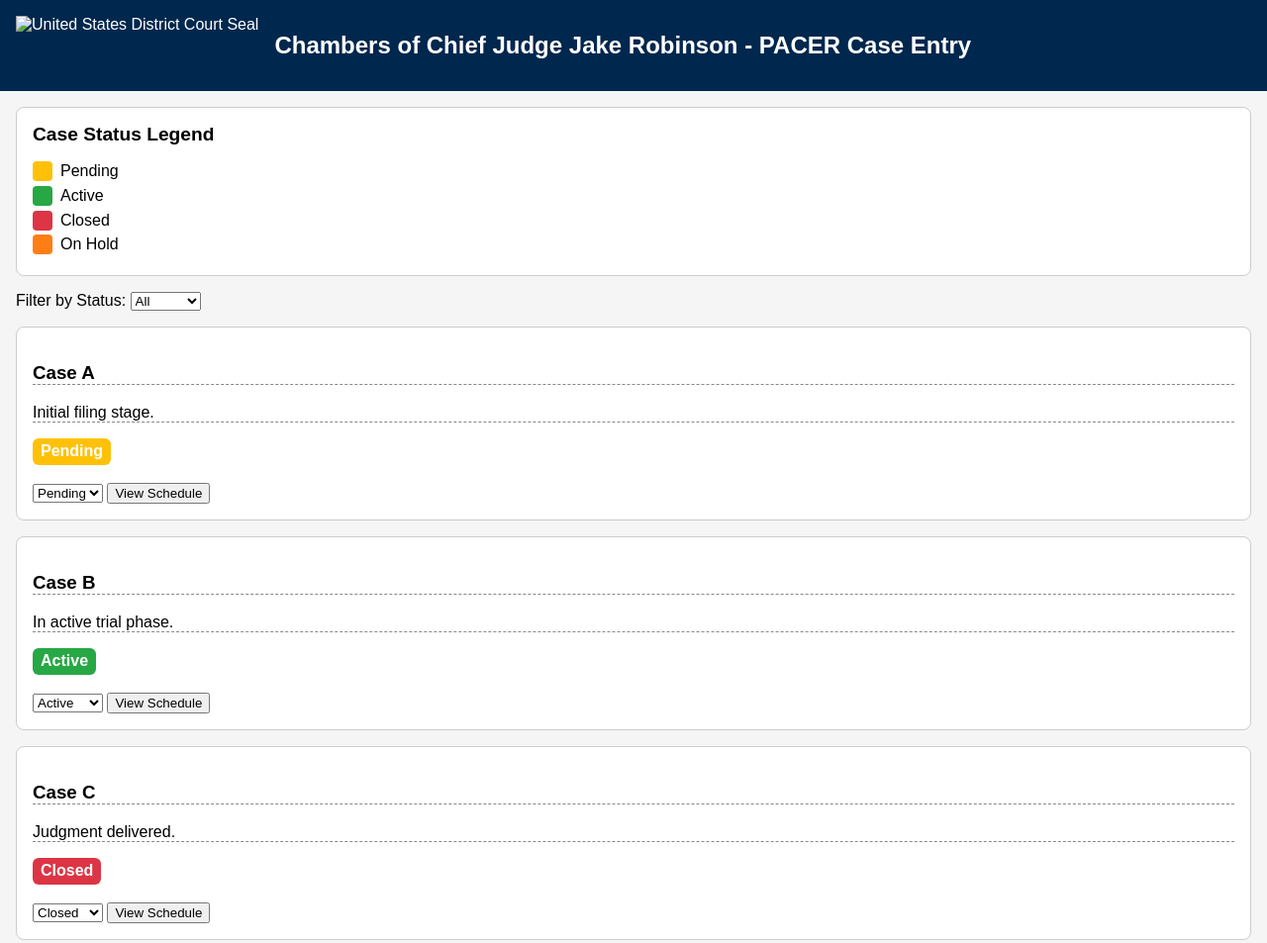
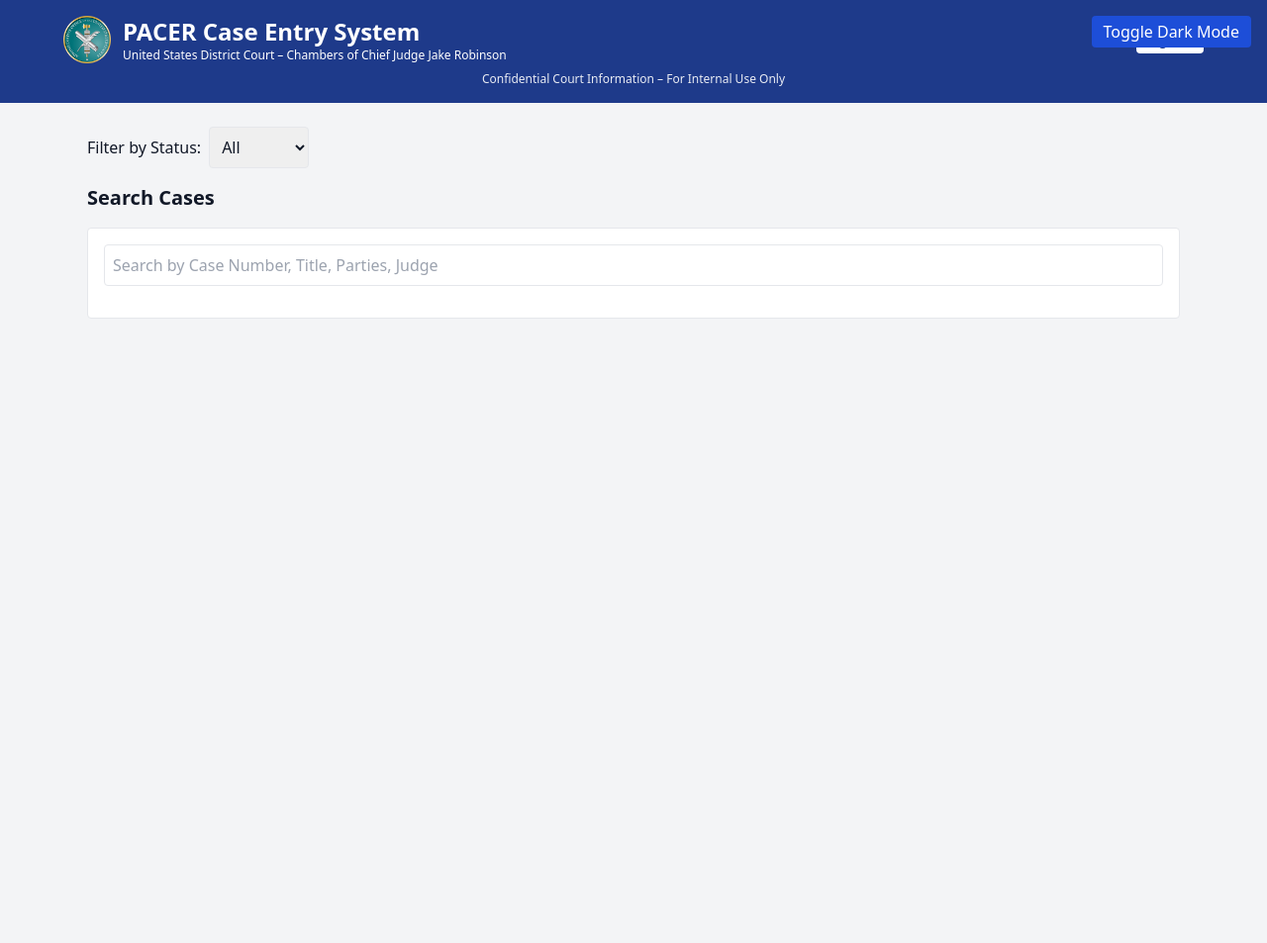
Before and after one commit to GJordan416/jmrclerk, a plain HTML site: page test.html in a window 1280 px wide. Shown: the whole page at 99% size. After the commit the page ends 800 px from the top, so only its background shows below. Drawn offline with nearby package versions, Linux system fonts and the light colour scheme.

Commit message:
Update test.html

```diff
--- a/test.html
+++ b/test.html
@@ -1,48 +1,39 @@
 <!DOCTYPE html>
 <html lang="en">
 <head>
-<meta charset="UTF-8">
+  <meta charset="UTF-8" />
+  <meta name="viewport" content="width=device-width, initial-scale=1.0" />
   <title>United States District Court - PACER Staff Case Entry</title>
-<link rel="stylesheet" href="https://cdn.jsdelivr.net/npm/fullcalendar@5.11.3/main.min.css">
-<style>
-  body { font-family: Arial, sans-serif; background-color: #f5f5f5; margin: 0; padding: 0; }
-  header { background: #00274d; color: white; padding: 1rem; display: flex; align-items: center; }
-  header img { height: 60px; margin-right: 1rem; }
-  h1 { margin: 0; font-size: 1.5rem; }
-  .case { background: #fff; margin: 1rem; padding: 1rem; border: 1px solid #ccc; border-radius: 8px; }
-  .case-status { padding: 0.3rem 0.5rem; border-radius: 6px; color: #fff; font-weight: bold; display: inline-block; }
-  .status-pending { background: #ffc107; }
-  .status-active { background: #28a745; }
-  .status-closed { background: #dc3545; }
-  .status-onhold { background: #fd7e14; }
-  .legend { background: #fff; padding: 1rem; margin: 1rem; border: 1px solid #ccc; border-radius: 8px; }
-  .legend h2 { margin-top: 0; font-size: 1.2rem; }
-  .legend-item { display: flex; align-items: center; margin: 0.3rem 0; }
-  .legend-color { width: 20px; height: 20px; margin-right: 0.5rem; border-radius: 4px; }
-  .filters { margin: 1rem; }
-  .calendar-popup { display: none; position: fixed; top: 50%; left: 50%; transform: translate(-50%, -50%); background: white; padding: 1rem; border: 1px solid #ccc; box-shadow: 0 0 10px rgba(0,0,0,0.3); z-index: 1000; width: 600px; }
-  .calendar-popup.active { display: block; }
-  .calendar-header { display: flex; justify-content: space-between; align-items: center; margin-bottom: 1rem; }
-  .editable { border-bottom: 1px dashed #888; cursor: text; }
-</style>
+  <script src="https://cdn.tailwindcss.com"></script>
+  <link href='https://cdn.jsdelivr.net/npm/fullcalendar@5.11.3/main.min.css' rel='stylesheet' />
+  <script src='https://cdn.jsdelivr.net/npm/fullcalendar@5.11.3/main.min.js'></script>
 </head>
-<body>
-<header>
-  <img src="court-logo.png" alt="United States District Court Seal">
-  <h1>Chambers of Chief Judge Jake Robinson - PACER Case Entry</h1>
+<body class="bg-gray-100 text-gray-900 transition-colors duration-300" id="body">
+  <button class="fixed top-4 right-4 bg-blue-700 text-white px-3 py-1 rounded z-50" onclick="toggleDarkMode()">Toggle Dark Mode</button>
+
+  <header class="bg-blue-900 text-white p-4">
+    <div class="max-w-6xl mx-auto flex items-center justify-between">
+      <div class="flex items-center gap-3">
+        <img src="ao-seal.png" alt="Court Seal" class="w-12 h-12" />
+        <div>
+          <h1 class="text-2xl font-bold">PACER Case Entry System</h1>
+          <p class="text-xs">United States District Court – Chambers of Chief Judge Jake Robinson</p>
+        </div>
+      </div>
+      <div class="flex items-center gap-3">
+        <span id="userBadge" class="hidden px-2 py-1 rounded bg-blue-700 text-white text-xs"></span>
+        <button id="loginBtn" class="bg-white text-blue-900 px-3 py-1 rounded hover:bg-gray-100 text-sm">Sign in</button>
+        <button id="logoutBtn" class="hidden bg-white text-blue-900 px-3 py-1 rounded hover:bg-gray-100 text-sm">Sign out</button>
+      </div>
+    </div>
+    <p class="text-center text-xs mt-2 opacity-90">Confidential Court Information – For Internal Use Only</p>
   </header>
-<main>
-  <div class="legend">
-    <h2>Case Status Legend</h2>
-    <div class="legend-item"><div class="legend-color" style="background:#ffc107"></div>Pending</div>
-    <div class="legend-item"><div class="legend-color" style="background:#28a745"></div>Active</div>
-    <div class="legend-item"><div class="legend-color" style="background:#dc3545"></div>Closed</div>
-    <div class="legend-item"><div class="legend-color" style="background:#fd7e14"></div>On Hold</div>
-  </div>
 
-  <div class="filters">
-    <label for="statusFilter">Filter by Status: </label>
-    <select id="statusFilter" onchange="filterCases()">
+  <main class="p-6 max-w-6xl mx-auto">
+    <!-- Case Status Filters -->
+    <div class="mb-4 flex gap-2 items-center">
+      <label for="statusFilter">Filter by Status:</label>
+      <select id="statusFilter" class="p-2 border rounded" onchange="renderCases(searchInput.value)">
         <option value="all">All</option>
         <option value="Pending">Pending</option>
         <option value="Active">Active</option>
@@ -51,100 +42,100 @@
       </select>
     </div>
 
-  <div id="caseList"></div>
-  <div class="calendar-popup" id="calendarPopup">
-    <div class="calendar-header">
-      <h2>Case Schedule</h2>
-      <button onclick="closeCalendar()">Close</button>
+    <!-- Search -->
+    <section class="mb-8">
+      <h2 class="text-xl font-semibold mb-4">Search Cases</h2>
+      <div class="bg-white p-4 rounded border">
+        <input type="text" id="searchInput" placeholder="Search by Case Number, Title, Parties, Judge" class="p-2 border rounded w-full mb-4" oninput="renderCases(this.value)" />
+        <div id="caseList" class="space-y-4"></div>
       </div>
-    <div id="calendar"></div>
+    </section>
+
+    <!-- Calendar Modal -->
+    <div id="calendarModal" class="fixed inset-0 bg-black/50 hidden items-center justify-center z-40">
+      <div class="bg-white dark:bg-gray-800 w-[95%] max-w-3xl rounded-2xl p-6 shadow-xl">
+        <div class="flex justify-between items-center mb-4">
+          <h3 class="text-lg font-semibold text-gray-900 dark:text-white">Case Calendar</h3>
+          <button class="px-2 py-1 bg-gray-300 rounded hover:bg-gray-400" onclick="closeCalendar()">Close</button>
+        </div>
+        <div id='calendar'></div>
+      </div>
     </div>
   </main>
-<script src="https://cdn.jsdelivr.net/npm/fullcalendar@5.11.3/main.min.js"></script>
+
   <script>
-let cases = JSON.parse(localStorage.getItem('pacerCases')) || [
-  { id: 1, title: 'Case A', status: 'Pending', description: 'Initial filing stage.', schedule: [] },
-  { id: 2, title: 'Case B', status: 'Active', description: 'In active trial phase.', schedule: [] },
-  { id: 3, title: 'Case C', status: 'Closed', description: 'Judgment delivered.', schedule: [] }
-];
-
-function saveCases() {
-  localStorage.setItem('pacerCases', JSON.stringify(cases));
+    let darkMode = false;
+    function toggleDarkMode() {
+      darkMode = !darkMode;
+      document.getElementById('body').classList.toggle('bg-gray-100', !darkMode);
+      document.getElementById('body').classList.toggle('text-gray-900', !darkMode);
+      document.getElementById('body').classList.toggle('bg-gray-900', darkMode);
+      document.getElementById('body').classList.toggle('text-gray-100', darkMode);
     }
 
-function getStatusClass(status) {
-  switch(status) {
-    case 'Pending': return 'status-pending';
-    case 'Active': return 'status-active';
-    case 'Closed': return 'status-closed';
-    case 'On Hold': return 'status-onhold';
-    default: return '';
-  }
-}
+    let cases = JSON.parse(localStorage.getItem('pacerCases')) || [];
 
-function renderCases(filter = 'all') {
-  const list = document.getElementById('caseList');
-  list.innerHTML = '';
-  cases.filter(c => filter === 'all' || c.status === filter).forEach(c => {
+    function saveCases() { localStorage.setItem('pacerCases', JSON.stringify(cases)); }
+
+    function renderCases(filter='') {
+      const caseList = document.getElementById('caseList');
+      caseList.innerHTML = '';
+      const statusFilter = document.getElementById('statusFilter').value;
+      const f = filter.toLowerCase();
+      const filtered = cases.filter(c => {
+        const matchesSearch = c.caseNumber.toLowerCase().includes(f) || c.caseTitle.toLowerCase().includes(f);
+        const matchesStatus = statusFilter === 'all' || c.status === statusFilter;
+        return matchesSearch && matchesStatus;
+      });
+
+      filtered.forEach((c, idx) => {
         const div = document.createElement('div');
-    div.className = 'case';
+        div.className = 'bg-white dark:bg-gray-800 shadow p-4 rounded border';
         div.innerHTML = `
-      <h3 contenteditable="true" oninput="updateCase(${c.id}, 'title', this.innerText)" class="editable">${c.title}</h3>
-      <p contenteditable="true" oninput="updateCase(${c.id}, 'description', this.innerText)" class="editable">${c.description}</p>
-      <span class="case-status ${getStatusClass(c.status)}">${c.status}</span>
-      <br><br>
-      <select onchange="updateCase(${c.id}, 'status', this.value)">
-        <option ${c.status==='Pending'?'selected':''}>Pending</option>
-        <option ${c.status==='Active'?'selected':''}>Active</option>
-        <option ${c.status==='Closed'?'selected':''}>Closed</option>
-        <option ${c.status==='On Hold'?'selected':''}>On Hold</option>
-      </select>
-      <button onclick="openCalendar(${c.id})">View Schedule</button>
+          <div class='flex justify-between items-start gap-2'>
+            <div>
+              <h3 class='text-lg font-bold'>${c.caseNumber} — ${c.caseTitle}</h3>
+              <p><strong>Status:</strong> ${c.status || 'Pending'}</p>
+            </div>
+            <div class='flex gap-2'>
+              <button class='bg-blue-600 text-white px-2 py-1 rounded' onclick='openCalendar(${idx})'>View Calendar</button>
+            </div>
+          </div>
         `;
-    list.appendChild(div);
+        caseList.appendChild(div);
       });
     }
 
-function updateCase(id, field, value) {
-  const c = cases.find(c => c.id === id);
-  if (c) {
-    c[field] = value;
-    saveCases();
-    renderCases(document.getElementById('statusFilter').value);
-  }
-}
-
-function filterCases() {
-  renderCases(document.getElementById('statusFilter').value);
-}
-
-let activeCaseId = null;
-function openCalendar(id) {
-  activeCaseId = id;
-  document.getElementById('calendarPopup').classList.add('active');
+    let activeCaseIndex = null;
+    let calendarInstance = null;
+    function openCalendar(idx) {
+      activeCaseIndex = idx;
+      document.getElementById('calendarModal').classList.remove('hidden');
+      const c = cases[idx];
       const calendarEl = document.getElementById('calendar');
       calendarEl.innerHTML = '';
-  const c = cases.find(c => c.id === activeCaseId);
-  const calendar = new FullCalendar.Calendar(calendarEl, {
+      calendarInstance = new FullCalendar.Calendar(calendarEl, {
         initialView: 'dayGridMonth',
         headerToolbar: { left: 'prev,next today', center: 'title', right: 'dayGridMonth,timeGridWeek,timeGridDay' },
         editable: true,
         selectable: true,
-    events: c.schedule.map(e => ({ title: e.title, start: e.date })),
+        events: c.schedule || [],
         dateClick: function(info) {
           const title = prompt('Event title:');
-      if(title) {
-        c.schedule.push({ title, date: info.dateStr });
+          if (title) {
+            if (!c.schedule) c.schedule = [];
+            c.schedule.push({ title, start: info.dateStr });
             saveCases();
-        openCalendar(activeCaseId); // Refresh calendar
+            openCalendar(idx);
           }
         }
       });
-  calendar.render();
+      calendarInstance.render();
     }
 
     function closeCalendar() {
-  document.getElementById('calendarPopup').classList.remove('active');
+      document.getElementById('calendarModal').classList.add('hidden');
+      calendarInstance?.destroy();
     }
 
     renderCases();
```
Lines whose indentation alone changed are shown as unchanged.
